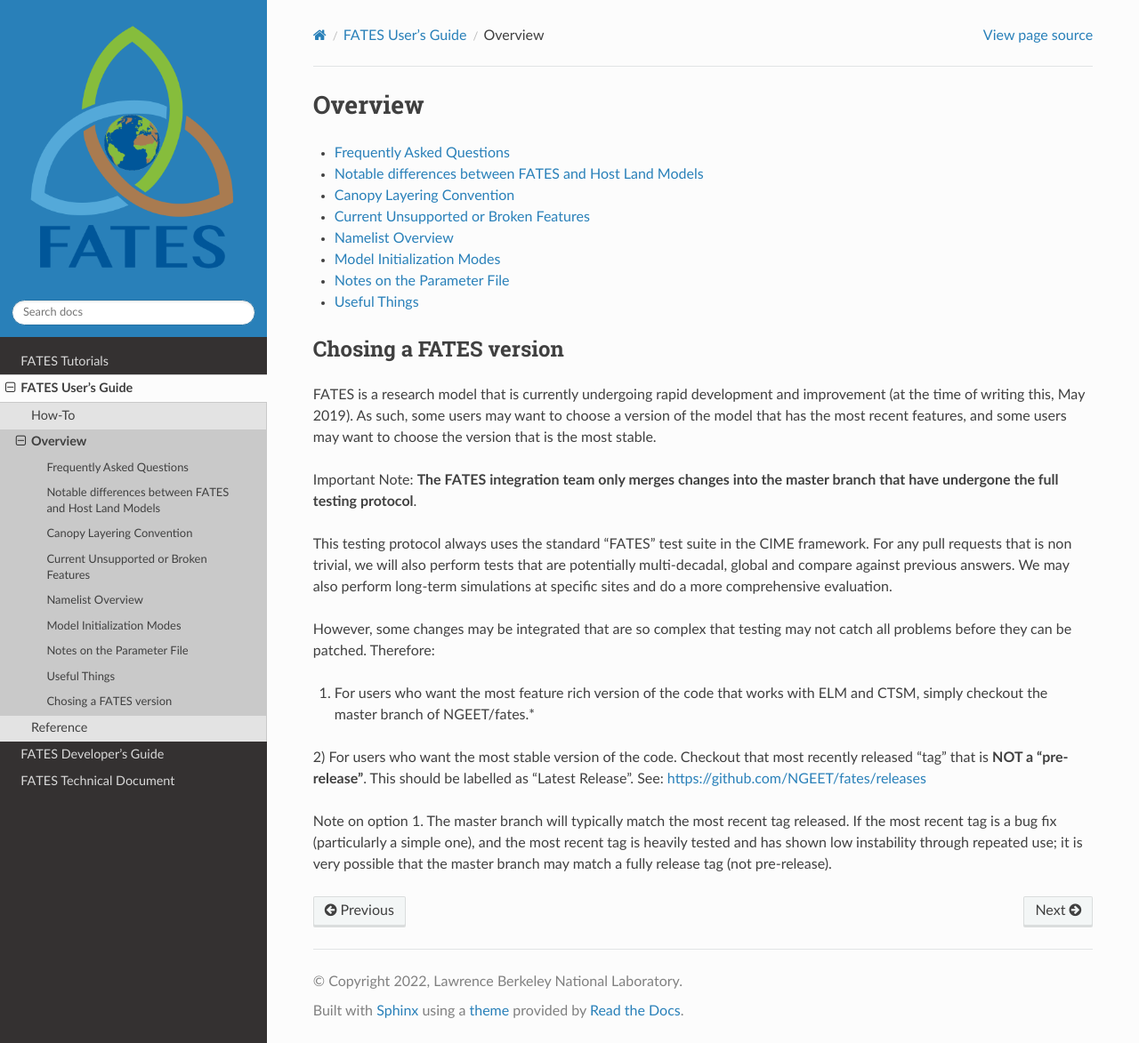
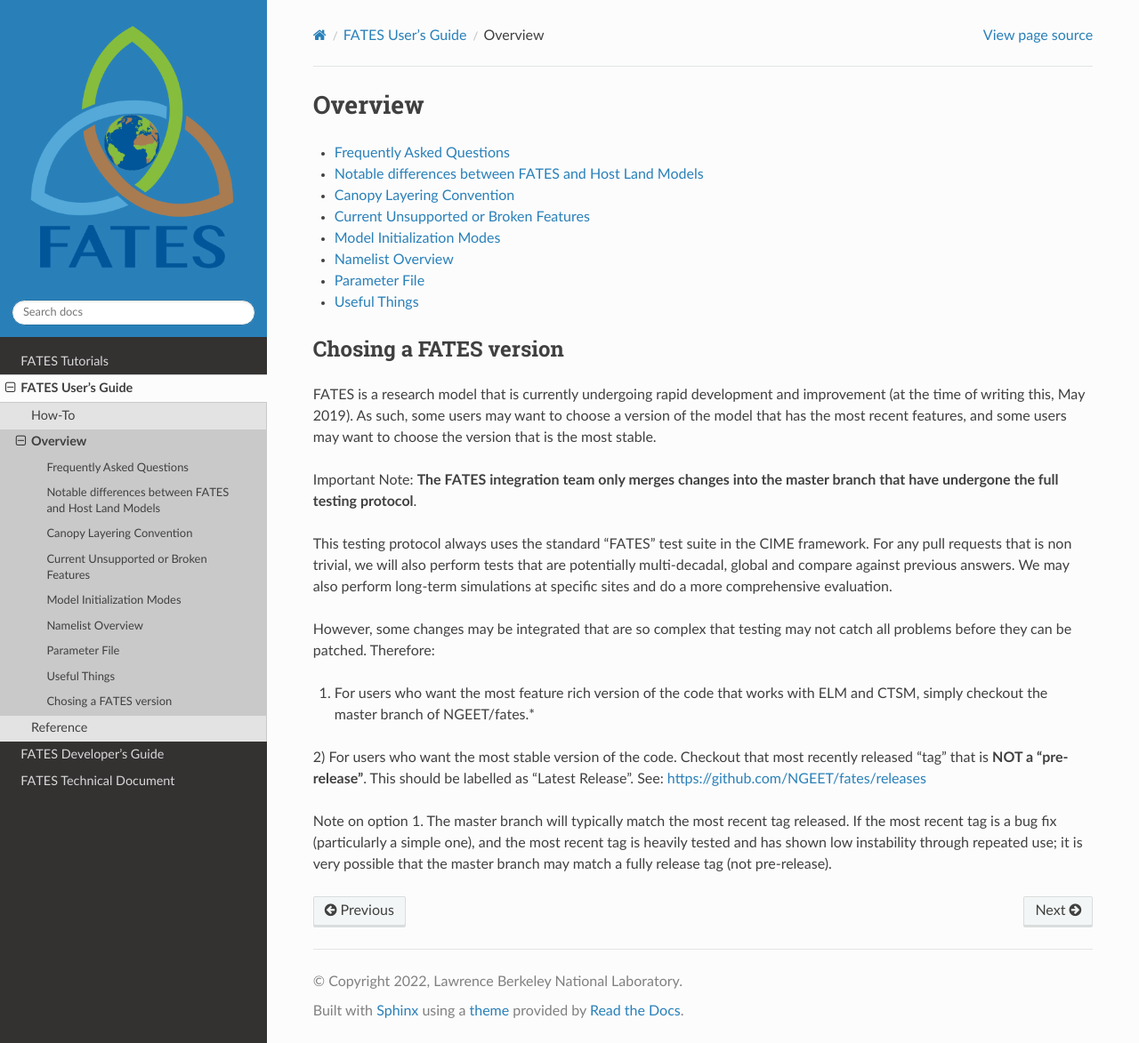
Before and after one commit to NGEET/fates-users-guide, a Sphinx documentation site: the page built from docs/source/user/overview.rst, in a window 1280 px wide and 1173 px high. Shown: the whole window at 89% size. Built offline with Sphinx 7.4.7 and the Read the Docs theme 3.1.0, drawn with Linux system fonts in a browser that asks for light colours.

Commit message:
simplify parameter file page name

```diff
--- a/docs/source/user/Notes-on-the-Parameter-File.md
+++ b/docs/source/user/Parameter-File.md
@@ -1,4 +1,4 @@
-# Notes on the Parameter File
+# Parameter File
 
 NGEET/fates tracks the default fates parameter files in their CDL form via git!
 
--- a/docs/source/user/overview.rst
+++ b/docs/source/user/overview.rst
@@ -8,9 +8,9 @@ Overview
    notable
    Canopy-Layering-Convention
    Current-Unsupported-or-Broken-Features
+   Model-Initialization-Modes
    namelist-overview
-   Model-Initialization-Modes
-   Notes-on-the-Parameter-File
+   Parameter-File
    Useful-Stuff
 
 Chosing a FATES version
```
